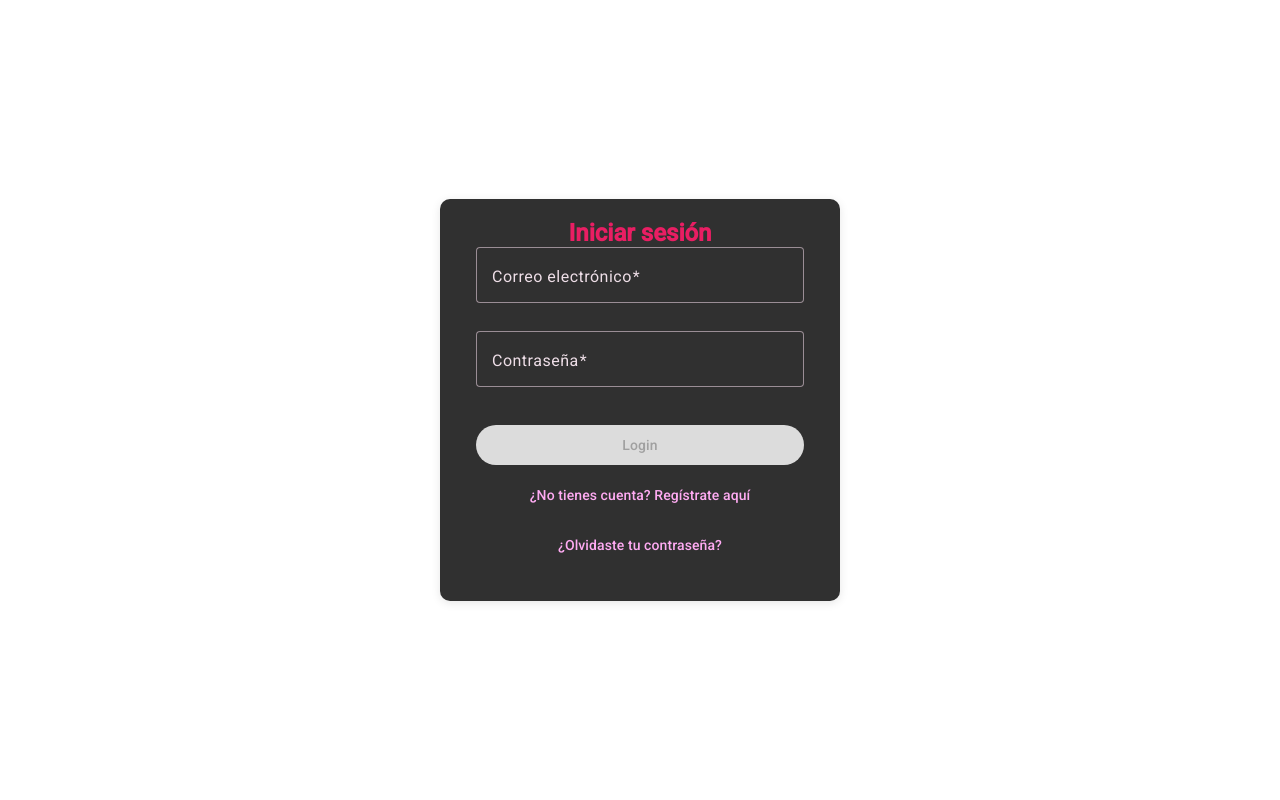
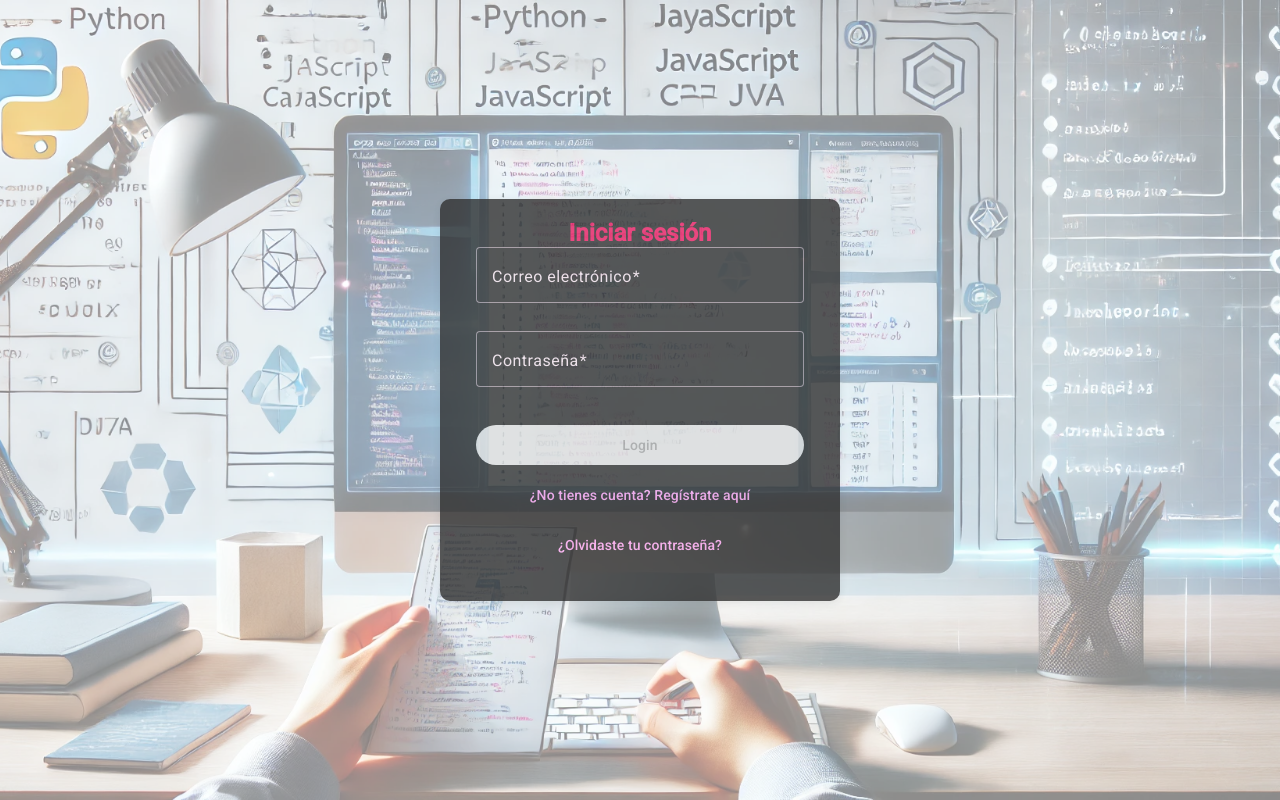
Before and after one commit to gustavoromerocl/code-trail, an Angular app: page /login in a window 1280 px wide. Built offline with nearby package versions, Linux system fonts and the light colour scheme.

Commit message:
feat: add background image

```diff
--- a/src/app/layout/login/login.component.css
+++ b/src/app/layout/login/login.component.css
@@ -3,14 +3,31 @@
   justify-content: center;
   align-items: center;
   height: 100vh;
+  position: relative;
+  overflow: hidden;
+}
+
+.login-container::before {
+  content: "";
+  position: absolute;
+  top: 0;
+  left: 0;
+  width: 100%;
+  height: 100%;
+  background: url('../../assets/img/login-image.webp') no-repeat center center;
+  background-size: cover; /* Asegura que la imagen cubra toda la pantalla */
+  opacity: 0.5; /* Ajusta la opacidad según sea necesario */
+  z-index: -1; /* Asegúrate de que la imagen de fondo esté detrás del contenido */
 }
 
 .card-container {
   width: 400px;
   padding: 20px;
+  opacity: 0.8;
   box-shadow: 0 2px 10px rgba(0, 0, 0, 0.1);
   border-radius: 10px;
   background-color: #303030; /* Fondo oscuro */
+  z-index: 1; /* Asegúrate de que el contenido esté sobre la imagen de fondo */
 }
 
 .card-title {
```
Also changed, not shown: src/app/assets/img/login-image.webp (added).
